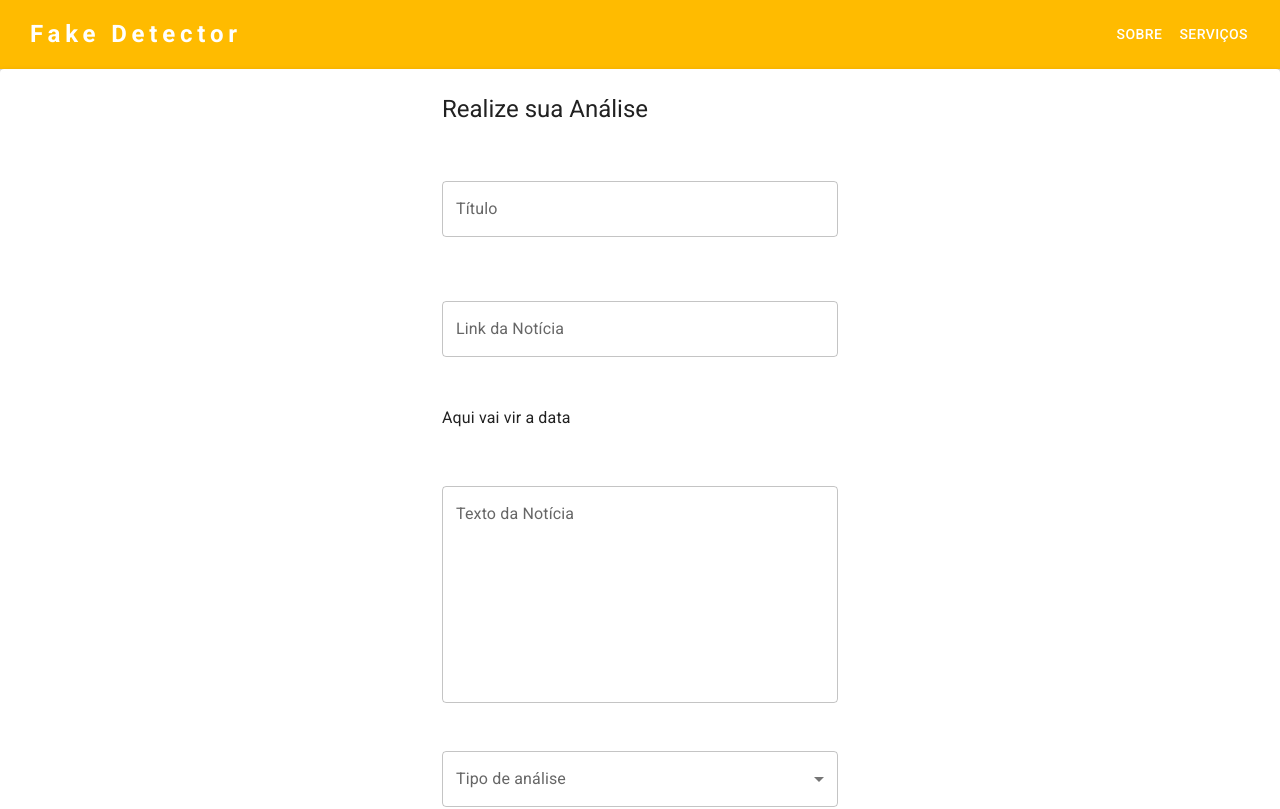
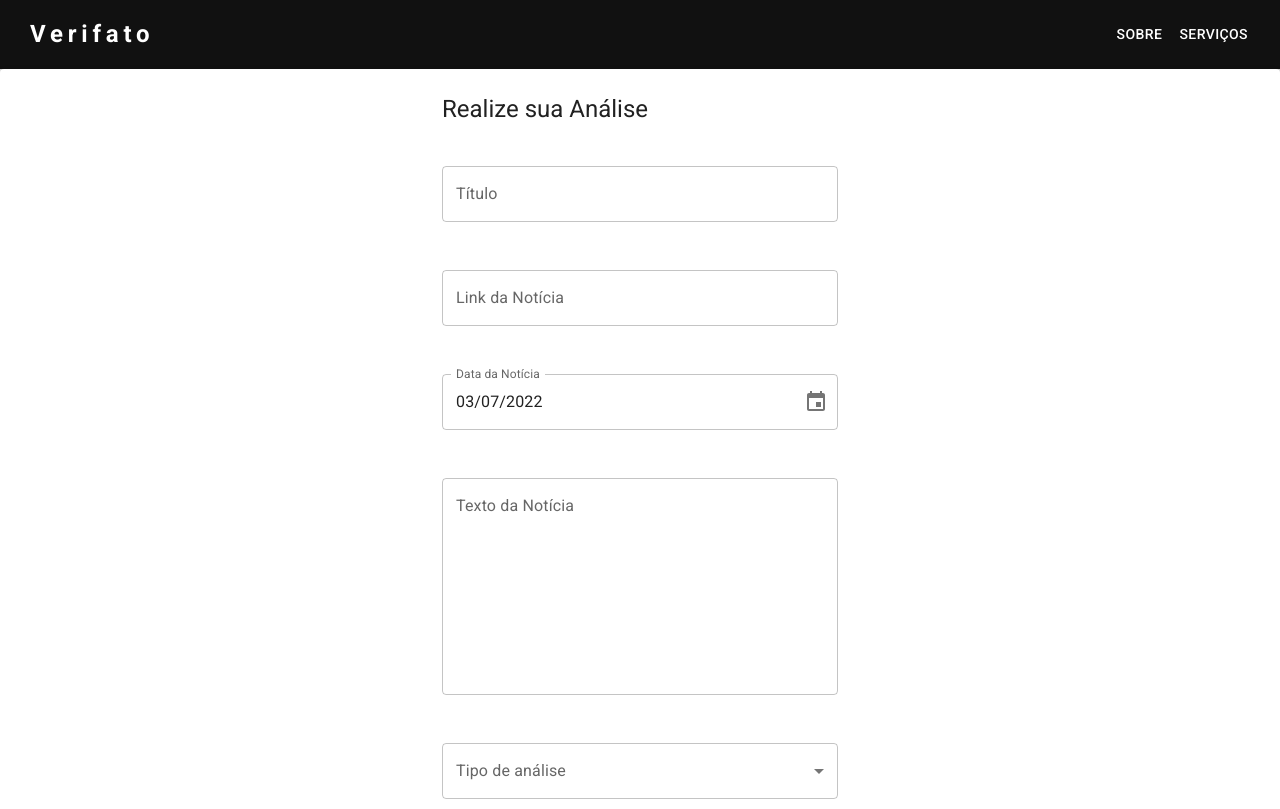
Before and after one commit to matheuscaldas1/frontend-tcc-unip, a React (Create React App) app: page /servicos in a window 1280 px wide. Shown: the top 809 px of the page. Built offline with nearby package versions, Linux system fonts and the light colour scheme.

Commit message:
feat(form): adding date-picker

```diff
--- a/package.json
+++ b/package.json
@@ -3,12 +3,14 @@
   "version": "0.1.0",
   "private": true,
   "dependencies": {
+    "@date-io/date-fns": "^1.3.13",
     "@emotion/react": "^11.9.3",
     "@emotion/styled": "^11.9.3",
     "@material-ui/styles": "^4.11.5",
     "@mui/icons-material": "^5.8.4",
     "@mui/material": "^5.8.7",
     "@mui/styled-engine-sc": "^5.8.0",
+    "@mui/x-date-pickers": "^5.0.0-beta.6",
     "@testing-library/jest-dom": "^5.16.4",
     "@testing-library/react": "^13.3.0",
     "@testing-library/user-event": "^13.5.0",
@@ -17,6 +19,7 @@
     "@types/react": "^18.0.14",
     "@types/react-dom": "^18.0.5",
     "axios": "^0.27.2",
+    "date-fns": "^2.0.0-beta.5",
     "react": "^18.2.0",
     "react-dom": "^18.2.0",
     "react-hook-form": "^7.33.1",
--- a/public/index.html
+++ b/public/index.html
@@ -24,7 +24,7 @@
       work correctly both with client-side routing and a non-root public URL.
       Learn how to configure a non-root public URL by running `npm run build`.
     -->
-  <title>Fake Detector</title>
+  <title>Verifato</title>
 </head>
 
 <body>
--- a/src/components/Footer/index.tsx
+++ b/src/components/Footer/index.tsx
@@ -15,13 +15,13 @@ const Footer: React.FC = () => {
         <Box
             px={{ xs: 3, sm: 10 }}
             py={{ xs: 5, sm: 10 }}
-            bgcolor='text.secondary'
+            bgcolor='#111111'
             color='white'
         >
             <Container>
                 <Grid container spacing={5}>
                     <Grid item xs={12} sm={4}>
-                        <Typography variant='h6'>Fake Detector</Typography>
+                        <Typography variant='h6'>Verifato</Typography>
                     </Grid>
                     <Grid item xs={12} sm={4}>
                         <Box borderBottom={1}>Informações</Box>
@@ -67,7 +67,7 @@ const Footer: React.FC = () => {
                     pt={{ xs: 5, sm: 10 }}
                     pb={{ xs: 5, sm: 10 }}
                 >
-                    Fake Detector &reg; {new Date().getFullYear()}
+                    Verifato &reg; {new Date().getFullYear()}
                 </Box>
             </Container>
         </Box>
--- a/src/components/Header/index.tsx
+++ b/src/components/Header/index.tsx
@@ -28,7 +28,9 @@ const Header: React.FC = () => {
     }
 
     return (
-        <AppBar position='static' color='primary'>
+        <AppBar position='static' sx={{
+            backgroundColor: '#111111'
+        }}>
             <Container maxWidth={false}>
                 <Toolbar disableGutters sx={{
                     width: '100%',
@@ -50,7 +52,7 @@ const Header: React.FC = () => {
                             cursor: 'pointer',
                         }}
                     >
-                        Fake Detector
+                        Verifato
                     </Typography>
                     <Box>
                         <Menu
--- a/src/pages/Servicos/index.tsx
+++ b/src/pages/Servicos/index.tsx
@@ -2,6 +2,10 @@ import React, { useState } from 'react';
 import { useForm, Controller, FieldValue } from 'react-hook-form';
 import Select, { SelectChangeEvent } from '@mui/material/Select';
 import toast, { Toaster } from 'react-hot-toast';
+import { AdapterDateFns } from '@mui/x-date-pickers/AdapterDateFns';
+import { LocalizationProvider } from '@mui/x-date-pickers/LocalizationProvider';
+import { DesktopDatePicker } from '@mui/x-date-pickers/DesktopDatePicker';
+import { MobileDatePicker } from '@mui/x-date-pickers/MobileDatePicker'
 import {
     Box,
     Button,
@@ -10,8 +14,10 @@ import {
     InputLabel,
     MenuItem,
     Paper,
+    Stack,
     TextField,
-    Typography
+    Typography,
+    useMediaQuery
 } from '@mui/material';
 
 import Header from '../../components/Header';
@@ -21,6 +27,8 @@ import '../../Theme/common.css';
 const Servicos: React.FC = () => {
     const { register, handleSubmit, control } = useForm();
     const [analysedType, setAnalysedType] = useState('');
+    const [dateValue, setDateValue] = useState<Date | null>();
+    const desktop = useMediaQuery('(min-width:600px)');
 
     const handleAnalyzedTypeChange = (event: SelectChangeEvent) => {
         setAnalysedType(event.target.value as string);
@@ -31,19 +39,27 @@ const Servicos: React.FC = () => {
         console.log(formData);
     }
 
+    const handleDateChange = (newValue: Date | null) => {
+        setDateValue(newValue);
+    };
+
     return (
         <>
             <Header />
 
             <Box>
-            <Paper elevation={2} sx={{height: '100vh',
-        padding: '24px',}} >
-                <Container sx={{ height: '100%'}} component='main' maxWidth='xs'>
+                <Paper elevation={2} sx={{
+                    height: '100vh',
+                    minHeight: '800px',
+                    padding: '24px',
+                }} >
+                    <Container sx={{ height: '100%' }} component='main' maxWidth='xs'>
                         <Typography component='h5' variant='h5'>
                             Realize sua Análise
                         </Typography>
 
                         <form className='servico-form' noValidate onSubmit={handleSubmit((data) => handleForm(data))}>
+                            <Stack spacing={6}>
                                 <TextField
                                     variant='outlined'
                                     margin='normal'
@@ -68,9 +84,26 @@ return (
                                     name='link'
                                 />
 
-                        <Typography component='p'>
-                            Aqui vai vir a data
-                        </Typography>
+                                <LocalizationProvider dateAdapter={AdapterDateFns}>
+                                    {desktop
+                                        ? <DesktopDatePicker
+                                            label='Data da Notícia'
+                                            inputFormat='dd/MM/yyyy'
+                                            {...register('data-noticia')}
+                                            value={dateValue}
+                                            onChange={handleDateChange}
+                                            renderInput={(params) => <TextField {...params} />}
+                                        />
+
+                                        : <MobileDatePicker
+                                            label='Data da Notícia'
+                                            inputFormat='dd/MM/yyyy'
+                                            {...register('data-noticia')}
+                                            value={dateValue}
+                                            onChange={handleDateChange}
+                                            renderInput={(params) => <TextField {...params} />}
+                                        />}
+                                </LocalizationProvider>
 
                                 <TextField
                                     variant='outlined'
@@ -113,6 +146,7 @@ return (
                                 >
                                     Enviar
                                 </Button>
+                            </Stack>
                         </form>
                         <Toaster />
                     </Container>
```
Also changed, not shown: 2 other files (tests, documents, lock files or other folders). Lines whose indentation alone changed are shown as unchanged.
